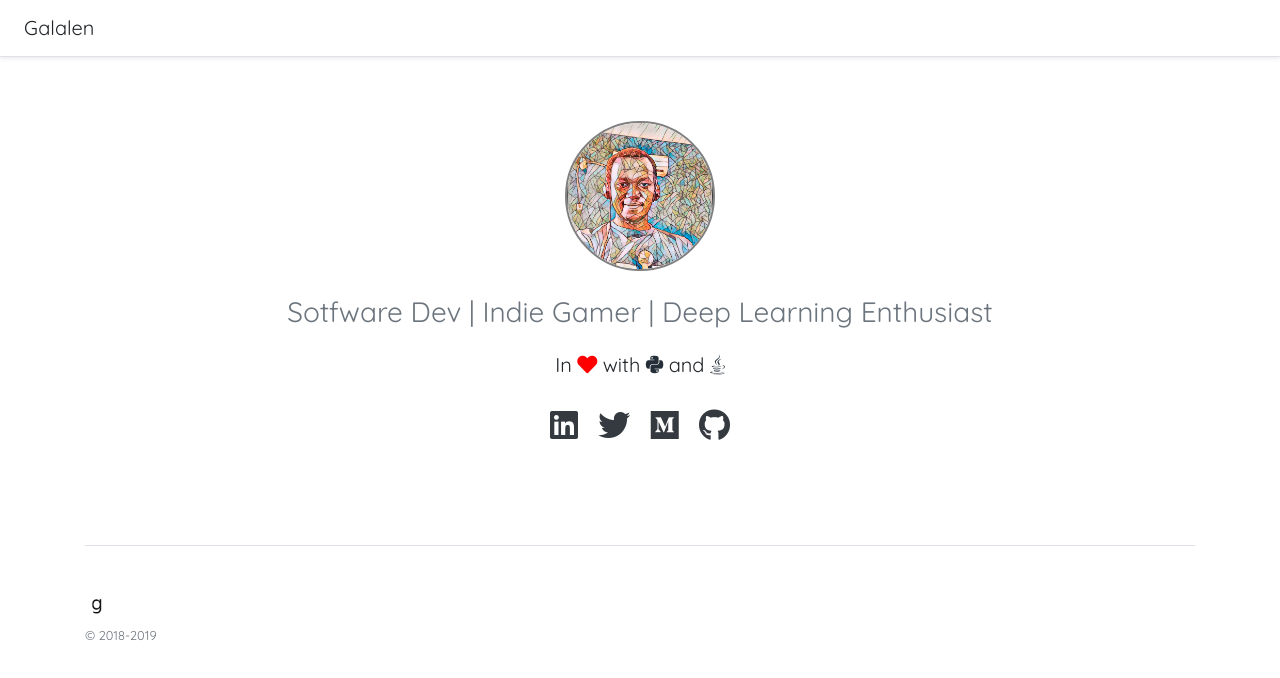
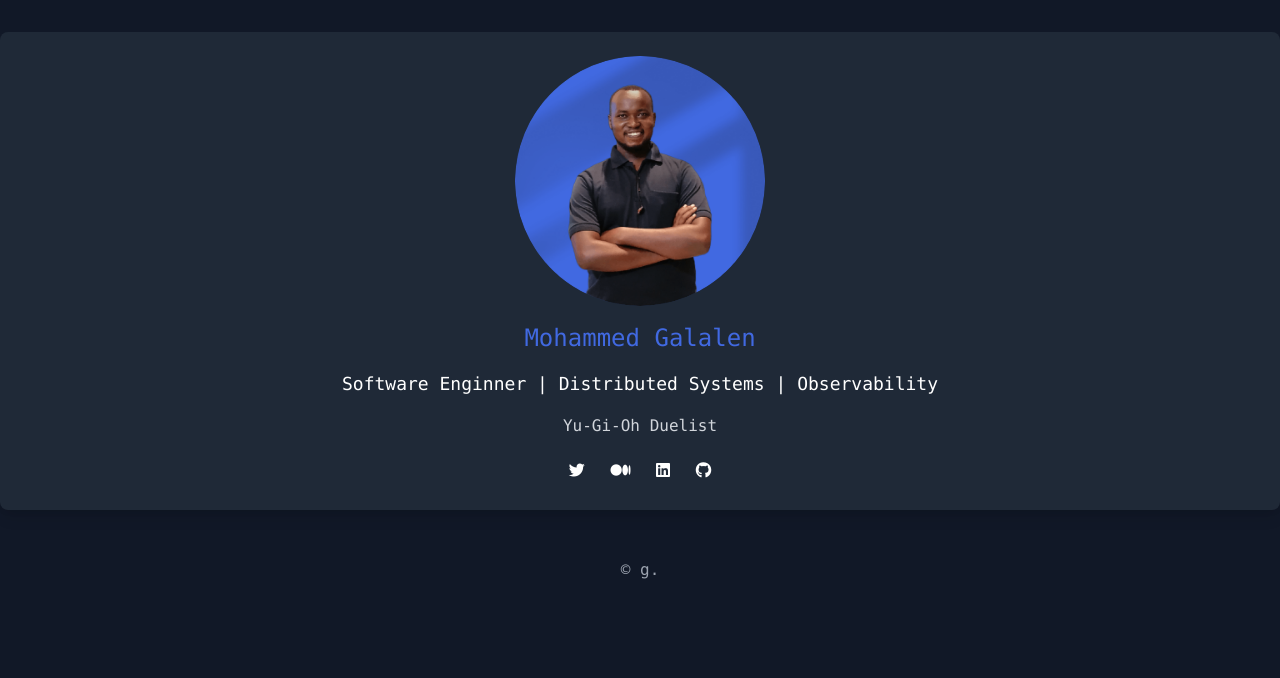
Before and after one commit to galalen/galalen.github.io, a plain HTML site: page index.html in a window 1280 px wide. Drawn offline with nearby package versions, Linux system fonts and the light colour scheme.

Commit message:
update profile with tailwind

```diff
--- a/index.html
+++ b/index.html
@@ -1,126 +1,43 @@
+<!DOCTYPE html>
+<html lang="en">
 
-<!doctype html>
-<html lang="en">
-  <head>
-    <meta charset="utf-8">
-    <meta name="viewport" content="width=device-width, initial-scale=1, shrink-to-fit=no">
-    <meta name="description" content="">
-    <meta name="author" content="Mark Otto, Jacob Thornton, and Bootstrap contributors">
-    <meta name="generator" content="Jekyll v3.8.5">
-    <title>M.Galalen | Sotfware Engineer</title>
-    <link rel="icon" href="favicon.png" type="image/png" />
+<head>
+  <meta charset="UTF-8" />
+  <meta name="viewport" content="width=device-width, initial-scale=1.0" />
+  <title>Galalen</title>
+  <link href="https://cdn.jsdelivr.net/npm/tailwindcss@2.2.19/dist/tailwind.min.css" rel="stylesheet" />
 
-    <link href="https://fonts.googleapis.com/css?family=Montserrat+Alternates|Quicksand" rel="stylesheet">
-    <link rel="stylesheet" href="https://use.fontawesome.com/releases/v5.6.3/css/all.css" integrity="sha384-UHRtZLI+pbxtHCWp1t77Bi1L4ZtiqrqD80Kn4Z8NTSRyMA2Fd33n5dQ8lWUE00s/" crossorigin="anonymous">
-    <!-- Bootstrap core CSS -->
-    <link rel="stylesheet" href="https://stackpath.bootstrapcdn.com/bootstrap/4.2.1/css/bootstrap.min.css" integrity="sha384-GJzZqFGwb1QTTN6wy59ffF1BuGJpLSa9DkKMp0DgiMDm4iYMj70gZWKYbI706tWS" crossorigin="anonymous">
+  <link href="https://fonts.googleapis.com/css?family=Montserrat+Alternates|Quicksand" rel="stylesheet">
+  <link rel="stylesheet" href="https://cdnjs.cloudflare.com/ajax/libs/font-awesome/6.5.1/css/all.min.css"
+    integrity="sha512-DTOQO9RWCH3ppGqcWaEA1BIZOC6xxalwEsw9c2QQeAIftl+Vegovlnee1c9QX4TctnWMn13TZye+giMm8e2LwA=="
+    crossorigin="anonymous" referrerpolicy="no-referrer" />
+  <style>
+    h2 {
+      color: #4169e1;
+    }
+  </style>
+</head>
 
-    <style>
+<body class="bg-gray-900 text-white font-mono">
 
-        body {
-            font-family: 'Montserrat Alternates', sans-serif;
-            font-family: 'Quicksand', sans-serif;
-        }
+  <!-- About Section -->
+  <section class="container mx-auto m-8 p-6 bg-gray-800 shadow-lg rounded-lg text-center">
+    <img src="profile.png" alt="profile-pic" class="rounded-full mx-auto mb-4" width="250" height="250" />
+    <h2 class="text-2xl m-4">Mohammed Galalen</h2>
+    <p class="text-lg text-muted">Software Enginner | Distributed Systems | Observability</p>
+    <p class="text-gray-300 m-4">Yu-Gi-Oh Duelist</p>
+    <div class="mt-4 text-center">
+      <a href="https://twitter.com/mgalalen"><i class="fab fa-twitter fa-x m-2 text-gray"></i></a>
+      <a href="https://medium.com/@mgalalen"><i class="fab fa-medium fa-x m-2 text-gray"></i></a>
+      <a href="https://www.linkedin.com/in/mgalalen"><i class="fab fa-linkedin fa-x m-2 text-gray"></i></a>
+      <a href="https://github.com/galalen"><i class="fab fa-github fa-x m-2 text-gray"></i></a>
+    </div>
+  </section>
 
-      .img-profile {
-          border: solid gray 2px;
-          border-radius: 50% 50%;
-          width: 150px;
-          height: 150px;
-        }
+  <!-- Footer Section -->
+  <footer class="text-center mt-8 py-4 bg-gray-900 text-gray-400">
+    <p>&copy; g.</p>
+  </footer>
+</body>
 
-      i {
-        color: #232E39;
-       }
-
-       i:hover {
-        color: black;
-       }
-
-    </style>
-    <!-- Custom styles for this template -->
-    <!-- <link href="pricing.css" rel="stylesheet"> -->
-  </head>
-  <body>
-    <div class="d-flex flex-column flex-md-row align-items-center p-3 px-md-4 mb-3 bg-white border-bottom shadow-sm">
-    <h5 class="my-0 mr-md-auto font-weight-normal">Galalen</h5>
-<!--         <nav class="my-2 my-md-0 mr-md-3">
-            <a class="p-2 text-dark" href="#">About</a>
-            <a class="p-2 text-dark" href="#">Projects</a>
-        </nav> -->
-    </div>
-
-<div class="container">
-
-
-    <div class="row">
-        <div class="col-12 text-center mt-5 mb-5">
-            <img src="img.png" class="img-profile m-auto" alt="">
-            <h3 class="mt-4 text-secondary">Sotfware Dev | Indie Gamer | Deep Learning Enthusiast</h3>
-            <h5 class="mt-4">In <i class="fas fa-heart" style="color: red"></i> with <i class="fab fa-python"></i> and <i class="fab fa-java"></i></h5>
-            <div class="mt-4 text-center">
-                    <a href="https://www.linkedin.com/in/mgalalen"><i class="fab fa-linkedin fa-2x m-2 text-dark"></i></a>
-                <a href="https://twitter.com/mgalalen"><i class="fab fa-twitter fa-2x m-2 text-dark"></i></a>
-                <a href="https://medium.com/@mgalalen"><i class="fab fa-medium fa-2x m-2 text-dark"></i></a>
-                <a href="https://github.com/galalen"><i class="fab fa-github fa-2x m-2 text-dark"></i></a>
-            </div>
-        </div>
-    </div>
-</div>
-
-<div class="container">
-  <!--
-  <div class="card-deck mb-3 text-center">
-
-        <div class="card border-secondary mb-3" style="max-width: 18rem;">
-            <div class="card-header">Header</div>
-            <div class="card-body text-dark">
-                <h5 class="card-title">Dark card title</h5>
-                <p class="card-text text-muted">Some quick example text to build on the card title and make up the bulk of the card's content.</p>
-            </div>
-        </div>
-
-        <div class="card border-secondary mb-3" style="max-width: 18rem;">
-            <div class="card-header">Header</div>
-            <div class="card-body text-dark">
-                <h5 class="card-title">Dark card title</h5>
-                <p class="card-text text-muted">Some quick example text to build on the card title and make up the bulk of the card's content.</p>
-            </div>
-        </div>
-
-        <div class="card border-secondary mb-3" style="max-width: 18rem;">
-            <div class="card-header">Header</div>
-            <div class="card-body text-dark">
-                <h5 class="card-title">Dark card title</h5>
-                <p class="card-text text-muted">Some quick example text to build on the card title and make up the bulk of the card's content.</p>
-            </div>
-        </div>
-
-        <div class="card border-secondary mb-3" style="max-width: 18rem;">
-            <div class="card-header">Header</div>
-            <div class="card-body text-dark">
-                <h5 class="card-title">Dark card title</h5>
-                <p class="card-text text-muted">Some quick example text to build on the card title and make up the bulk of the card's content.</p>
-            </div>
-        </div>
-
-  </div>
- -->
-
-  <footer class="pt-4 my-md-5 pt-md-5 border-top">
-    <div class="row">
-      <div class="col-12 col-md">
-        <img class="mb-2" src="favicon.png" alt="" width="24" height="24">
-        <small class="d-block mb-3 text-muted">&copy; 2018-2019</small>
-      </div>
-
-    </div>
-  </footer>
-</div>
-
-<script src="https://code.jquery.com/jquery-3.3.1.slim.min.js" integrity="sha384-q8i/X+965DzO0rT7abK41JStQIAqVgRVzpbzo5smXKp4YfRvH+8abtTE1Pi6jizo" crossorigin="anonymous"></script>
-<script src="https://cdnjs.cloudflare.com/ajax/libs/popper.js/1.14.6/umd/popper.min.js" integrity="sha384-wHAiFfRlMFy6i5SRaxvfOCifBUQy1xHdJ/yoi7FRNXMRBu5WHdZYu1hA6ZOblgut" crossorigin="anonymous"></script>
-<script src="https://stackpath.bootstrapcdn.com/bootstrap/4.2.1/js/bootstrap.min.js" integrity="sha384-B0UglyR+jN6CkvvICOB2joaf5I4l3gm9GU6Hc1og6Ls7i6U/mkkaduKaBhlAXv9k" crossorigin="anonymous"></script>
-
-</body>
 </html>
```
Also changed, not shown: img.png (deleted), profile.png (added).
